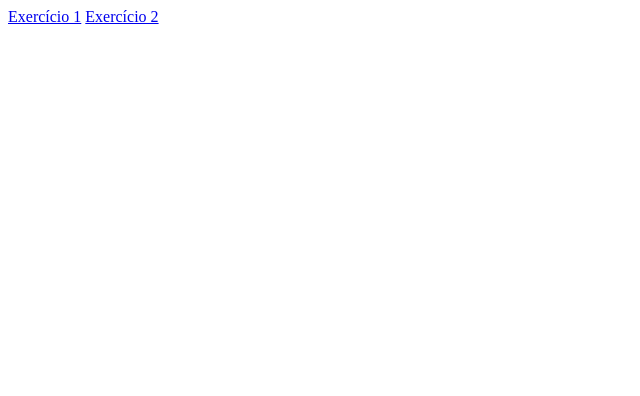
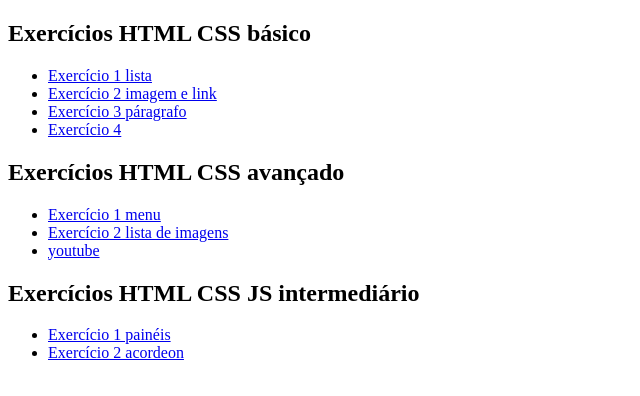
Before and after one commit to devemdobro/resolucao-exercicios, a plain HTML site: page index.html in a window 1280 px wide. Shown: the whole page, without its empty margins (0-640 px from the left). Drawn offline with Linux system fonts and the light colour scheme.

Commit message:
adiciona links no index.html

```diff
--- a/exercicios-html-css-js-intermediario/exercicio-1/src/css/estilos.css
+++ b/exercicios-html-css-js-intermediario/exercicio-1/src/css/estilos.css
@@ -1,11 +1,11 @@
-.imagens-slides {
+.imagens-slider {
     position: relative;
     height: 100vh;
     display: flex;
     align-items: center;
 }
 
-.imagens-slides .slide {
+.imagens-slider .slide {
     background-repeat: no-repeat;
     background-size: cover;
     background-position: center;
@@ -19,7 +19,7 @@
     align-items: center;
 }
 
-.imagens-slides .slide.mostrar {
+.imagens-slider .slide.mostrar {
     opacity: 1;
 }
 
--- a/exercicios-html-css-js-intermediario/exercicio-2/src/js/acordeon.js
+++ b/exercicios-html-css-js-intermediario/exercicio-2/src/js/acordeon.js
@@ -3,6 +3,7 @@ const itensPerguntasERespostas = document.querySelectorAll(".item");
 itensPerguntasERespostas.forEach(function (item) {
   item.addEventListener("click", function () {
     const itemAtivoAtual = document.querySelector(".ativo");
+
     if (itemAtivoAtual) {
       itemAtivoAtual.classList.remove("ativo");
     }
--- a/index.html
+++ b/index.html
@@ -1,13 +1,55 @@
 <!DOCTYPE html>
 <html lang="en">
-<head>
-    <meta charset="UTF-8">
-    <meta http-equiv="X-UA-Compatible" content="IE=edge">
-    <meta name="viewport" content="width=device-width, initial-scale=1.0">
+  <head>
+    <meta charset="UTF-8" />
+    <meta http-equiv="X-UA-Compatible" content="IE=edge" />
+    <meta name="viewport" content="width=device-width, initial-scale=1.0" />
     <title>Resolução dos Exercícios</title>
-</head>
-<body>
-    <a href="exercicios-html-css-js-intermediario/exercicio-1/">Exercício 1</a>
-    <a href="exercicios-html-css-js-intermediario/exercicio-2/">Exercício 2</a>
-</body>
+  </head>
+  <body>
+    <div>
+      <h2>Exercícios HTML CSS básico</h2>
+      <ul>
+        <li>
+          <a href="exercicio-html-css-basico/exercicio-1-lista/">Exercício 1 lista</a>
+        </li>
+        <li>
+          <a href="exercicio-html-css-basico/exercicio-2-imagem-e-link/">Exercício 2 imagem e link</a>
+        </li>
+        <li>
+          <a href="exercicio-html-css-basico/exercicio-3-paragrafos/">Exercício 3 páragrafo</a>
+        </li>
+        <li>
+          <a href="exercicio-html-css-basico/exercicio-4/">Exercício 4</a>
+        </li>
+      </ul>
+    </div>
+
+    <div>
+      <h2>Exercícios HTML CSS avançado</h2>
+      <ul>
+        <li>
+          <a href="exercicios-html-css-avancado/exercicio-1-menu/">Exercício 1 menu</a>
+        </li>
+        <li>
+          <a href="exercicios-html-css-avancado/exercicio-2-lista-de-imagens/">Exercício 2 lista de imagens</a>
+        </li>
+        <li>
+          <a href="exercicios-html-css-avancado/exercicio-3-youtube/">youtube</a>
+        </li>
+      </ul>
+    </div>
+
+    <div>
+      <h2>Exercícios HTML CSS JS intermediário</h2>
+      <ul>
+        <li>
+          <a href="exercicios-html-css-js-intermediario/exercicio-1/">Exercício 1 painéis</a>
+        </li>
+        <li>
+          <a href="exercicios-html-css-js-intermediario/exercicio-2/">Exercício 2 acordeon</a>
+        </li>
+      </ul>
+    </div>
+  </body>
 </html>
```
Also changed, not shown: exercicios-html-css-js-intermediario/exercicio-1/index.html (+6 -6 lines).
